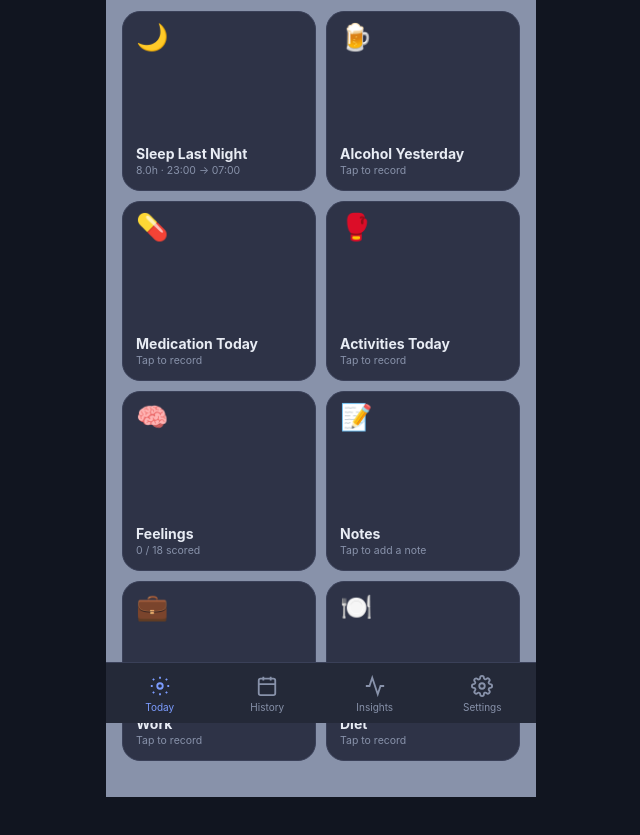
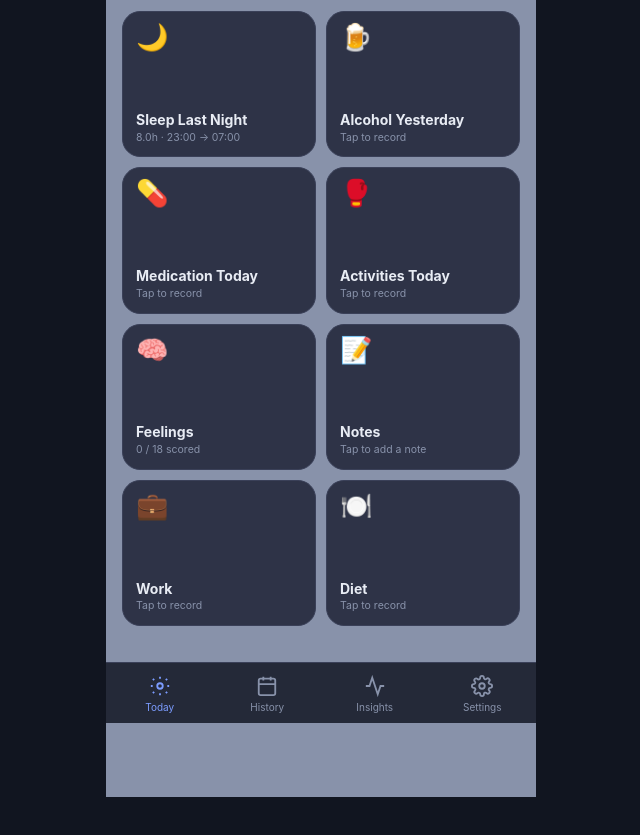
Before and after one commit to adreeeaaannn/mfr-app, a website: page www/index.html in a window 1280 px wide. Shown: the part 77-912 px from the top of the page, without its empty margins (319-959 px from the left). After the commit the page ends 874 px from the top, so only its background shows below. Drawn offline with Linux system fonts and the light colour scheme.

Commit message:
Add files via upload

```diff
--- a/www/index.html
+++ b/www/index.html
@@ -515,17 +515,17 @@
 
 
     /* ACCORDION */
-    /* TODAY GRID (2×4 cards — fills exactly one screen, no scroll) */
+    /* TODAY GRID (2×4 cards — sized precisely by JS to fill exactly one screen) */
+    body.page-today-active { padding-bottom: 0; }
     #page-today.active {
       display: flex; flex-direction: column;
-      height: calc(100dvh - var(--hdr-h, 84px) - 80px - var(--safe-bot));
+      padding: 14px 16px 6px;
       overflow: hidden;
-      padding: 14px 16px 6px;
     }
     .sq-grid {
       display: grid; grid-template-columns: 1fr 1fr;
       grid-template-rows: repeat(4, 1fr);
-      gap: 10px; flex: 1; min-height: 0;
+      gap: 10px; flex-shrink: 0;
     }
     .sq-card {
       background: var(--card); border: 1px solid var(--border); border-radius: 18px;
@@ -689,7 +689,7 @@
       <strong>Add to Home Screen</strong>
       <span>Tap Share → "Add to Home Screen" to install MFR</span>
     </div>
-    <button class="install-close" onclick="document.getElementById('installBanner').style.display='none'">✕</button>
+    <button class="install-close" onclick="document.getElementById('installBanner').style.display='none'; sizeTodayGrid();">✕</button>
   </div>
 
   <!-- MEDICATIONS -->
@@ -1324,7 +1324,7 @@ function init() {
   document.getElementById('headerDate').textContent =
     now.toLocaleDateString('en-GB', { weekday:'long', day:'numeric', month:'long' });
 
-  measureHeader();
+  document.body.classList.add('page-today-active');
   updateSleepTimes();
   renderActivityRows();
   renderWorkHoursDial();
@@ -1345,6 +1345,10 @@ function init() {
   const isIOS = /iphone|ipad|ipod/i.test(navigator.userAgent);
   const isStandalone = window.matchMedia('(display-mode: standalone)').matches || window.navigator.standalone;
   if (isIOS && !isStandalone) document.getElementById('installBanner').style.display = 'flex';
+
+  // Size the grid after layout has settled (fonts, safe-area insets, banner)
+  requestAnimationFrame(sizeTodayGrid);
+  setTimeout(sizeTodayGrid, 300);
 }
 
 // ─────────────────────────────────────────────
@@ -1421,6 +1425,8 @@ function resetForNewDay() {
   // updateSleepTimes/updateActivitiesSubtitle queue an autosave — cancel it so
   // a blank entry isn't created for the new day before you've logged anything.
   clearTimeout(autoSaveTimer);
+
+  requestAnimationFrame(sizeTodayGrid);
 }
 
 function checkDayRollover() {
@@ -1500,13 +1506,36 @@ function updateAccordionSubtitles() {
 
 // ─────────────────────────────────────────────
 //  ONE-SCREEN GRID SIZING
-// ─────────────────────────────────────────────
-function measureHeader() {
-  const h = document.querySelector('.header');
-  if (h) document.documentElement.style.setProperty('--hdr-h', h.offsetHeight + 'px');
-}
-window.addEventListener('resize', measureHeader);
-window.addEventListener('orientationchange', () => setTimeout(measureHeader, 250));
+//  Measures exactly what's on screen (header, nav, banner, indicator) and
+//  sets the grid's height in JS rather than guessing with CSS calc — this
+//  is what actually guarantees no scroll regardless of device or banner state.
+// ─────────────────────────────────────────────
+function sizeTodayGrid() {
+  const header = document.querySelector('.header');
+  const nav    = document.querySelector('.nav');
+  const page   = document.getElementById('page-today');
+  const grid   = document.querySelector('.sq-grid');
+  if (!header || !nav || !page || !grid) return;
+
+  const viewportH = window.visualViewport ? window.visualViewport.height : window.innerHeight;
+  const headerH   = header.offsetHeight;
+  const navH      = nav.offsetHeight;
+
+  const pageStyle    = getComputedStyle(page);
+  const pagePadTop   = parseFloat(pageStyle.paddingTop)    || 0;
+  const pagePadBottom= parseFloat(pageStyle.paddingBottom) || 0;
+
+  let siblingsH = 0;
+  Array.from(page.children).forEach(child => {
+    if (child !== grid) siblingsH += child.offsetHeight;
+  });
+
+  const available = viewportH - headerH - navH - pagePadTop - pagePadBottom - siblingsH;
+  grid.style.height = Math.max(240, available) + 'px';
+}
+window.addEventListener('resize', sizeTodayGrid);
+window.addEventListener('orientationchange', () => setTimeout(sizeTodayGrid, 250));
+if (window.visualViewport) window.visualViewport.addEventListener('resize', sizeTodayGrid);
 
 // ─────────────────────────────────────────────
 //  WORK
@@ -2608,10 +2637,11 @@ function showPage(name, btn) {
   document.getElementById('page-' + name).classList.add('active');
   document.querySelectorAll('.nav-btn').forEach(b => b.classList.remove('active'));
   btn.classList.add('active');
+  document.body.classList.toggle('page-today-active', name === 'today');
   if (name === 'history')  renderHistory();
   if (name === 'insights') renderInsights();
   if (name === 'settings') { renderSettingsMeds(); renderFeelingsSettings(); }
-  if (name === 'today')    { renderMedList(); updateAccordionSubtitles(); }
+  if (name === 'today')    { renderMedList(); updateAccordionSubtitles(); requestAnimationFrame(sizeTodayGrid); }
 }
 
 // ─────────────────────────────────────────────
```
